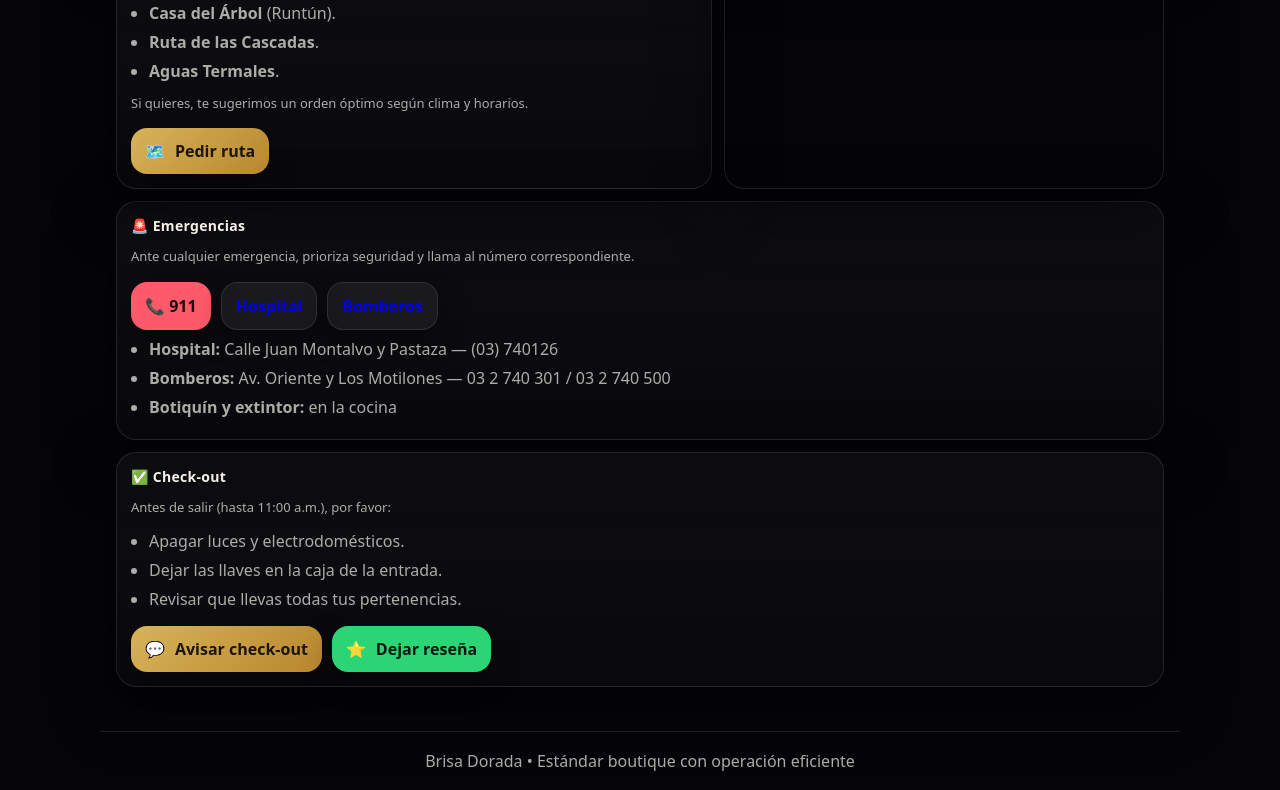
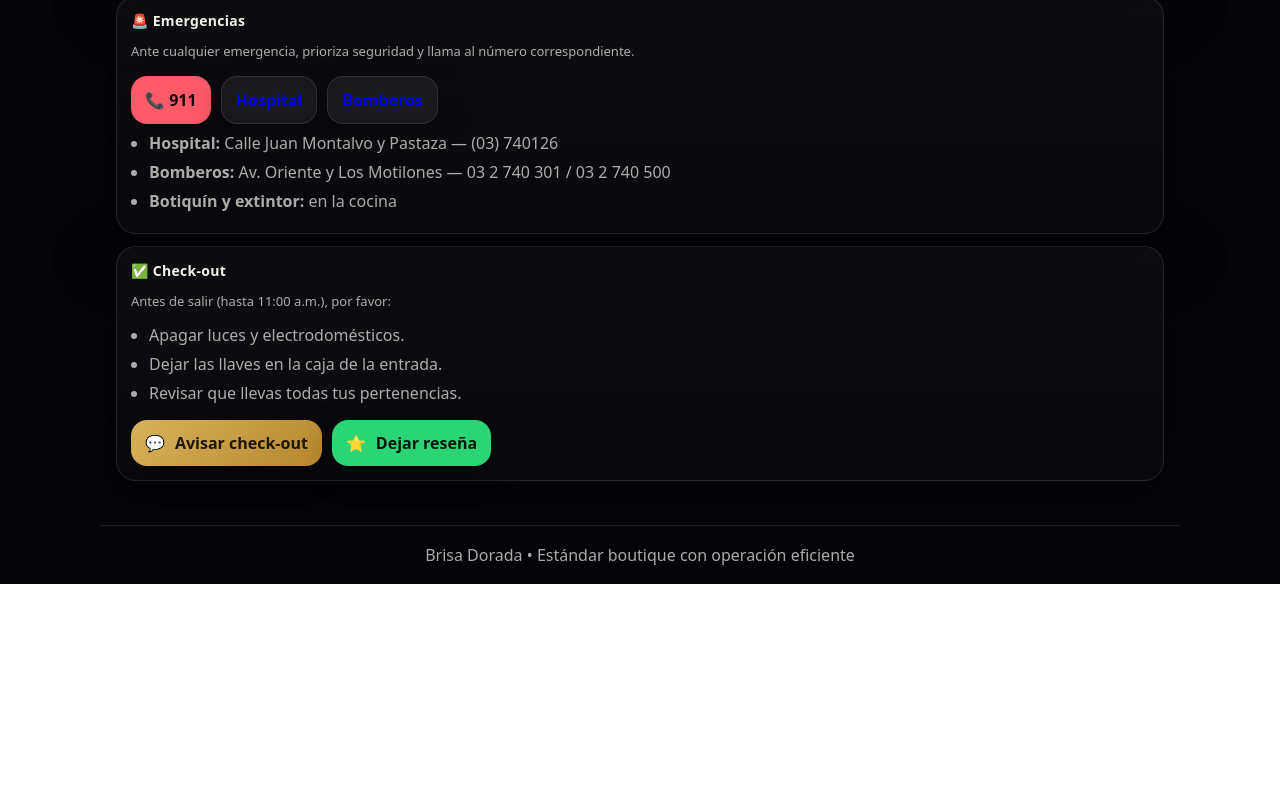
Before and after one commit to Vickyf68/brisa-dorada-bienvenida, a plain HTML site: page index.html in a window 1280 px wide. Shown: the part 1728-2518 px from the top of the page. After the commit the page ends 2312 px from the top, so only its background shows below. Drawn offline with Linux system fonts and the light colour scheme; files whose address does not match are found by name.

Commit message:
Add files via upload

```diff
--- a/index.html
+++ b/index.html
@@ -8,119 +8,60 @@
   <meta name="description" content="Brisa Dorada • Experiencia tranquila y exclusiva en Baños de Agua Santa."/>
   <style>
     :root {
-      --bg:#050509;
-      --card:#0f1016;
-      --line:rgba(255,255,255,.10);
-      --txt:#f4f1e8;
-      --muted:rgba(244,241,232,.70);
-      --gold:#d7b35a;
-      --gold2:#b8872d;
-      --shadow: 0 18px 60px rgba(0,0,0,.55);
-      --r:20px;
+      --bg:#050509; --line:rgba(255,255,255,.10);
+      --txt:#f4f1e8; --muted:rgba(244,241,232,.70);
+      --gold:#d7b35a; --gold2:#b8872d;
+      --shadow: 0 18px 60px rgba(0,0,0,.55); --r:20px;
     }
     *{box-sizing:border-box}
     body{
-      margin:0;
-      font-family: ui-sans-serif, system-ui, -apple-system, Segoe UI, Roboto, Arial, "Noto Sans";
+      margin:0; font-family: ui-sans-serif, system-ui, -apple-system, Segoe UI, Roboto, Arial, "Noto Sans";
       background:
         radial-gradient(1200px 700px at 10% 0%, rgba(215,179,90,.12), transparent 55%),
         radial-gradient(900px 600px at 90% 10%, rgba(184,135,45,.10), transparent 55%),
         linear-gradient(180deg, #050509, var(--bg));
       color:var(--txt);
     }
-    header{
-      position:sticky; top:0; z-index:20;
-      backdrop-filter: blur(12px);
-      background: rgba(5,5,9,.70);
-      border-bottom: 1px solid var(--line);
-    }
+    header{position:sticky;top:0;z-index:20;backdrop-filter:blur(12px);background:rgba(5,5,9,.70);border-bottom:1px solid var(--line);}
     .wrap{max-width:1080px;margin:0 auto;padding:14px 16px}
-    .top{display:flex; gap:12px; align-items:center; justify-content:space-between;}
+    .top{display:flex;gap:12px;align-items:center;justify-content:space-between;}
     .brand{display:flex;gap:12px;align-items:center;min-width:0}
     .brand img{width:44px;height:44px;border-radius:14px;object-fit:cover;border:1px solid rgba(215,179,90,.25);box-shadow:var(--shadow)}
-    .brand .t{min-width:0}
     .brand h1{margin:0;font-size:14px;letter-spacing:.5px}
     .brand .s{margin-top:2px;font-size:12px;color:var(--muted)}
-    .pill{
-      display:inline-flex; align-items:center; gap:8px;
-      padding:10px 12px; border-radius:999px;
-      border:1px solid var(--line);
-      background: rgba(255,255,255,.04);
-      font-weight:800;
-      cursor:pointer; user-select:none;
-      white-space:nowrap;
-      text-decoration:none;
-    }
-    .pill strong{
-      background: linear-gradient(135deg, var(--gold), var(--gold2));
-      -webkit-background-clip:text; background-clip:text; color:transparent;
-    }
-    .nav{display:flex; gap:8px; flex-wrap:wrap; margin-top:12px; overflow:auto; padding-bottom:4px;}
-    .nav a{
-      text-decoration:none;
-      padding:9px 12px; border-radius:999px;
-      border:1px solid var(--line);
-      background: rgba(255,255,255,.03);
-      font-size:12.5px; font-weight:800;
-      white-space:nowrap;
-    }
-    .nav a:hover{border-color: rgba(215,179,90,.35)}
+    .pill{display:inline-flex;align-items:center;gap:8px;padding:10px 12px;border-radius:999px;border:1px solid var(--line);background:rgba(255,255,255,.04);font-weight:800;cursor:pointer;user-select:none;white-space:nowrap;text-decoration:none;}
+    .pill strong{background:linear-gradient(135deg,var(--gold),var(--gold2));-webkit-background-clip:text;background-clip:text;color:transparent;}
+    .nav{display:flex;gap:8px;flex-wrap:wrap;margin-top:12px;overflow:auto;padding-bottom:4px;}
+    .nav a{text-decoration:none;padding:9px 12px;border-radius:999px;border:1px solid var(--line);background:rgba(255,255,255,.03);font-size:12.5px;font-weight:800;white-space:nowrap;}
+    .nav a:hover{border-color:rgba(215,179,90,.35)}
     main{max-width:1080px;margin:0 auto;padding:16px 16px 44px}
     section{scroll-margin-top:120px}
-    .hero{
-      border-radius: var(--r);
-      border:1px solid rgba(255,255,255,.10);
-      box-shadow: var(--shadow);
-      overflow:hidden;
-      background:
-        linear-gradient(180deg, rgba(0,0,0,.18), rgba(0,0,0,.68)),
-        url("assets/sala_vista.jpg");
-      background-size: cover;
-      background-position: center;
-    }
+    .hero{border-radius:var(--r);border:1px solid rgba(255,255,255,.10);box-shadow:var(--shadow);overflow:hidden;
+      background:linear-gradient(180deg, rgba(0,0,0,.18), rgba(0,0,0,.68)), url("assets/sala_vista.jpg");
+      background-size:cover;background-position:center;}
     .heroInner{padding:26px 16px}
     @media(min-width:860px){ .heroInner{padding:34px 26px} }
-    .logoBig{
-      width:84px;height:84px;border-radius:24px;object-fit:cover;
-      border:1px solid rgba(215,179,90,.28);
-      box-shadow: var(--shadow);
-    }
-    .kicker{
-      margin-top:14px;
-      display:inline-flex; align-items:center; gap:8px;
-      padding:8px 10px; border-radius:999px;
-      border:1px solid rgba(215,179,90,.22);
-      background: rgba(215,179,90,.08);
-      font-size:12px; font-weight:900; letter-spacing:.2px;
-    }
+    .logoBig{width:84px;height:84px;border-radius:24px;object-fit:cover;border:1px solid rgba(215,179,90,.28);box-shadow:var(--shadow);}
+    .kicker{margin-top:14px;display:inline-flex;align-items:center;gap:8px;padding:8px 10px;border-radius:999px;border:1px solid rgba(215,179,90,.22);background:rgba(215,179,90,.08);font-size:12px;font-weight:900;letter-spacing:.2px;}
     .hero h2{margin:12px 0 6px;font-size:22px;letter-spacing:.6px}
     .hero p{margin:0;color:rgba(244,241,232,.82);font-size:13.5px;line-height:1.35;max-width:60ch}
     .btns{display:flex;gap:10px;flex-wrap:wrap;margin-top:16px}
-    .btn{
-      display:inline-flex; align-items:center; gap:10px;
-      padding:12px 14px;
-      border-radius: 16px;
-      font-weight:900;
-      text-decoration:none;
-      border:1px solid rgba(255,255,255,.10);
-      background: rgba(255,255,255,.06);
-      box-shadow: 0 10px 28px rgba(0,0,0,.35);
-    }
-    .btn.gold{color:#1c1509;background: linear-gradient(135deg, var(--gold), var(--gold2));border:0;}
+    .btn{display:inline-flex;align-items:center;gap:10px;padding:12px 14px;border-radius:16px;font-weight:900;text-decoration:none;border:1px solid rgba(255,255,255,.10);background:rgba(255,255,255,.06);box-shadow:0 10px 28px rgba(0,0,0,.35);}
+    .btn.gold{color:#1c1509;background:linear-gradient(135deg,var(--gold),var(--gold2));border:0;}
     .ok{background:#2bd576;color:#04160d;border:0}
     .danger{background:#ff5a6a;color:#1b070a;border:0}
-    .grid{display:grid; gap:12px; margin-top:12px; grid-template-columns: repeat(auto-fit, minmax(240px, 1fr));}
-    .card{background: linear-gradient(180deg, rgba(255,255,255,.04), rgba(255,255,255,.02)); border:1px solid var(--line); border-radius: var(--r); padding:14px; box-shadow: var(--shadow);}
-    .card h3{margin:0 0 10px; font-size:14px; letter-spacing:.3px}
-    .muted{color:var(--muted); font-size:13px; line-height:1.35}
-    .list{margin:8px 0 0; padding-left:18px}
-    .list li{margin:7px 0; color:var(--muted)}
-    code{background: rgba(255,255,255,.07); border:1px solid rgba(255,255,255,.10); padding:3px 7px; border-radius:10px}
-    .chips{display:flex; gap:8px; flex-wrap:wrap; margin-top:10px}
+    .grid{display:grid;gap:12px;margin-top:12px;grid-template-columns:repeat(auto-fit,minmax(240px,1fr));}
+    .card{background:linear-gradient(180deg, rgba(255,255,255,.04), rgba(255,255,255,.02));border:1px solid var(--line);border-radius:var(--r);padding:14px;box-shadow:var(--shadow);}
+    .card h3{margin:0 0 10px;font-size:14px;letter-spacing:.3px}
+    .muted{color:var(--muted);font-size:13px;line-height:1.35}
+    .list{margin:8px 0 0;padding-left:18px}
+    .list li{margin:7px 0;color:var(--muted)}
+    code{background:rgba(255,255,255,.07);border:1px solid rgba(255,255,255,.10);padding:3px 7px;border-radius:10px}
+    .chips{display:flex;gap:8px;flex-wrap:wrap;margin-top:10px}
     .chip{padding:8px 10px;border-radius:999px;border:1px solid rgba(255,255,255,.10);background:rgba(255,255,255,.04);font-size:12px;font-weight:800;color:var(--muted)}
-    .split{display:grid; gap:12px; grid-template-columns:1fr}
+    .split{display:grid;gap:12px;grid-template-columns:1fr}
     @media(min-width:900px){ .split{grid-template-columns:1.15fr .85fr} }
-    .imgCard{border-radius: var(--r); overflow:hidden; border:1px solid rgba(255,255,255,.10); min-height:220px; background-size:cover; background-position:center; box-shadow: var(--shadow);}
+    .imgCard{border-radius:var(--r);overflow:hidden;border:1px solid rgba(255,255,255,.10);min-height:220px;background-size:cover;background-position:center;box-shadow:var(--shadow);}
     .qr img{width:200px;max-width:100%;border-radius:18px;border:1px solid rgba(215,179,90,.25)}
     footer{max-width:1080px;margin:0 auto;padding:18px 16px;color:var(--muted);text-align:center;border-top:1px solid var(--line)}
   </style>
@@ -147,7 +88,6 @@
       <a href="#wifi">WiFi</a>
       <a href="#casa">Casa</a>
       <a href="#reglas">Reglas</a>
-      <a href="#bano">Baños</a>
       <a href="#emergencias">Emergencias</a>
       <a href="#checkout">Check-out</a>
     </div>
@@ -180,9 +120,9 @@
   <section id="soporte" class="grid">
     <div class="card">
       <h3>💬 <span id="supportTitle">Soporte directo</span></h3>
-      <p class="muted" id="supportText">Escríbenos por WhatsApp. Respuesta rápida durante tu estadía.</p>
+      <p class="muted" id="supportText">Escríbenos por WhatsApp solo para temas de la casa durante tu estadía.</p>
       <div class="btns">
-        <a class="btn gold" target="_blank" href="https://wa.me/593987436423?text=Hola%20Brisa%20Dorada,%20tengo%20una%20consulta:%20">WhatsApp</a>
+        <a class="btn gold" target="_blank" href="https://wa.me/593987436423?text=Hola%20Brisa%20Dorada,%20tengo%20una%20consulta%20sobre%20la%20casa:%20">WhatsApp</a>
         <button class="btn" onclick="copyText('+593987436423')"><span id="copyPhone">Copiar número</span></button>
       </div>
     </div>
@@ -199,8 +139,8 @@
 
   <section id="llegada" class="split" style="margin-top:12px;">
     <div class="card">
-      <h3>📍 <span id="arrivalTitle">Llegada y Check‑in</span></h3>
-      <p class="muted" id="arrivalText"><b>Check‑in:</b> desde 15:00 • <b>Check‑out:</b> 11:00. Acceso con caja de llaves en la entrada. Avísanos tu hora aproximada.</p>
+      <h3>📍 <span id="arrivalTitle">Llegada y Check-in</span></h3>
+      <p class="muted" id="arrivalText"><b>Check-in:</b> desde 15:00 • <b>Check-out:</b> 11:00. Acceso con caja de llaves en la entrada. Avísanos tu hora aproximada.</p>
       <div class="btns">
         <a class="btn gold" target="_blank" href="https://wa.me/593987436423?text=Hola%20Brisa%20Dorada,%20mi%20hora%20aproximada%20de%20llegada%20es:%20">🕒 <span id="btnArr">Avisar llegada</span></a>
         <a class="btn" target="_blank" href="https://maps.app.goo.gl/qqcKuewSDVJwxgG9A">🗺️ <span id="btnRoute">Ver ruta</span></a>
@@ -252,22 +192,6 @@
     </div>
   </section>
 
-  <section id="bano" class="split" style="margin-top:12px;">
-    <div class="card">
-      <h3>🌋 <span id="bTitle">Qué hacer en Baños</span></h3>
-      <ul class="list">
-        <li id="b1"><b>Casa del Árbol</b> (Runtún).</li>
-        <li id="b2"><b>Ruta de las Cascadas</b>.</li>
-        <li id="b3"><b>Aguas Termales</b>.</li>
-      </ul>
-      <p class="muted" id="bTip">Si quieres, te sugerimos un orden óptimo según clima y horarios.</p>
-      <div class="btns">
-        <a class="btn gold" target="_blank" href="https://wa.me/593987436423?text=Hola%20Brisa%20Dorada,%20quiero%20una%20ruta%20sugerida%20para%20hoy%20seg%C3%BAn%20el%20clima.">🗺️ <span id="bBtn">Pedir ruta</span></a>
-      </div>
-    </div>
-    <div class="imgCard" style="background-image:url('assets/comedor2.jpg')"></div>
-  </section>
-
   <section id="emergencias" class="card" style="margin-top:12px;">
     <h3>🚨 <span id="eTitle">Emergencias</span></h3>
     <p class="muted" id="eText">Ante cualquier emergencia, prioriza seguridad y llama al número correspondiente.</p>
@@ -284,7 +208,7 @@
   </section>
 
   <section id="checkout" class="card" style="margin-top:12px;">
-    <h3>✅ <span id="coTitle">Check‑out</span></h3>
+    <h3>✅ <span id="coTitle">Check-out</span></h3>
     <p class="muted" id="coText">Antes de salir (hasta 11:00 a.m.), por favor:</p>
     <ul class="list">
       <li id="co1">Apagar luces y electrodomésticos.</li>
@@ -292,7 +216,7 @@
       <li id="co3">Revisar que llevas todas tus pertenencias.</li>
     </ul>
     <div class="btns">
-      <a class="btn gold" target="_blank" href="https://wa.me/593987436423?text=Hola%20Brisa%20Dorada,%20ya%20realic%C3%A9%20el%20check-out.%20Gracias.">💬 <span id="coBtn">Avisar check‑out</span></a>
+      <a class="btn gold" target="_blank" href="https://wa.me/593987436423?text=Hola%20Brisa%20Dorada,%20ya%20realic%C3%A9%20el%20check-out.%20Gracias.">💬 <span id="coBtn">Avisar check-out</span></a>
       <a class="btn ok" target="_blank" href="https://es-l.airbnb.com/rooms/1507240965366342816?check_in=2026-03-07&check_out=2026-03-09&guests=1&adults=1&s=67&unique_share_id=b6e6f9b4-98d3-4703-8998-52b263c84902">⭐ <span id="coRev">Dejar reseña</span></a>
     </div>
   </section>
@@ -310,12 +234,12 @@
       heroText:"Tu refugio para descansar, disfrutar y sentirte como en casa. Vista a la montaña, silencio real y ubicación estratégica.",
       btnW:"WhatsApp", btnM:"Ubicación", btnR:"Reseña",
       supportTitle:"Soporte directo",
-      supportText:"Escríbenos por WhatsApp. Respuesta rápida durante tu estadía.",
+      supportText:"Escríbenos por WhatsApp solo para temas de la casa durante tu estadía.",
       copyPhone:"Copiar número",
       qrText:"Escanea para abrir esta guía en tu celular.",
       copyLink:"Copiar link",
-      arrivalTitle:"Llegada y Check‑in",
-      arrivalText:"<b>Check‑in:</b> desde 15:00 • <b>Check‑out:</b> 11:00. Acceso con caja de llaves en la entrada. Avísanos tu hora aproximada.",
+      arrivalTitle:"Llegada y Check-in",
+      arrivalText:"<b>Check-in:</b> desde 15:00 • <b>Check-out:</b> 11:00. Acceso con caja de llaves en la entrada. Avísanos tu hora aproximada.",
       btnArr:"Avisar llegada", btnRoute:"Ver ruta",
       arr1:"Revisa la ubicación en Maps antes de salir.",
       arr2:"Al entrar, verifica agua caliente y WiFi.",
@@ -324,25 +248,17 @@
       wifiTip:"Tip: para mejor estabilidad, ubícate cerca del router. Si hay intermitencia, reinicia el router y avísanos.",
       homeTitle:"La casa",
       homeText:"Casa completa privada, ambiente familiar y tranquilo, vista a la montaña, cocina equipada y parqueadero.",
-      home1:"Usa con confianza, cuida con cariño y deja todo limpio.",
-      home2:"Botiquín y extintor: en la cocina.",
       rulesTitle:"Reglas de la casa",
       rulesText:"Cuidamos a nuestros vecinos. Respeta horarios de descanso para una estadía excelente.",
-      bTitle:"Qué hacer en Baños",
-      b1:"Casa del Árbol (Runtún).",
-      b2:"Ruta de las Cascadas.",
-      b3:"Aguas Termales.",
-      bTip:"Si quieres, te sugerimos un orden óptimo según clima y horarios.",
-      bBtn:"Pedir ruta",
       eTitle:"Emergencias",
       eText:"Ante cualquier emergencia, prioriza seguridad y llama al número correspondiente.",
       eHosp:"Hospital", eFire:"Bomberos",
-      coTitle:"Check‑out",
+      coTitle:"Check-out",
       coText:"Antes de salir (hasta 11:00 a.m.), por favor:",
       co1:"Apagar luces y electrodomésticos.",
       co2:"Dejar las llaves en la caja de la entrada.",
       co3:"Revisar que llevas todas tus pertenencias.",
-      coBtn:"Avisar check‑out",
+      coBtn:"Avisar check-out",
       coRev:"Dejar reseña",
       foot:"Brisa Dorada • Estándar boutique con operación eficiente"
     },
@@ -353,12 +269,12 @@
       heroText:"Your place to rest, enjoy and feel at home. Mountain views, true quietness and a strategic location.",
       btnW:"WhatsApp", btnM:"Location", btnR:"Review",
       supportTitle:"Direct support",
-      supportText:"Message us on WhatsApp. Fast response during your stay.",
+      supportText:"Message us on WhatsApp only for home-related topics during your stay.",
       copyPhone:"Copy number",
       qrText:"Scan to open this guide on your phone.",
       copyLink:"Copy link",
-      arrivalTitle:"Arrival & Check‑in",
-      arrivalText:"<b>Check‑in:</b> from 3:00 p.m. • <b>Check‑out:</b> 11:00 a.m. Access via entrance key lockbox. Please share your ETA.",
+      arrivalTitle:"Arrival & Check-in",
+      arrivalText:"<b>Check-in:</b> from 3:00 p.m. • <b>Check-out:</b> 11:00 a.m. Access via entrance key lockbox. Please share your ETA.",
       btnArr:"Share ETA", btnRoute:"View route",
       arr1:"Open the location in Maps before you leave.",
       arr2:"After entry, check hot water and WiFi.",
@@ -367,25 +283,17 @@
       wifiTip:"Tip: for best stability, stay closer to the router. If unstable, restart it and message us.",
       homeTitle:"The home",
       homeText:"Entire private home, calm family vibe, mountain view, equipped kitchen and parking.",
-      home1:"Use everything with confidence, take care of it, and leave it clean.",
-      home2:"First aid kit & extinguisher: in the kitchen.",
       rulesTitle:"House rules",
       rulesText:"We care about our neighbors. Please respect quiet hours for an excellent stay.",
-      bTitle:"Things to do in Baños",
-      b1:"Tree House (Runtún).",
-      b2:"Waterfall Route.",
-      b3:"Thermal pools.",
-      bTip:"If you want, we can suggest the best order based on weather and time.",
-      bBtn:"Ask for a route",
       eTitle:"Emergencies",
       eText:"In any emergency, prioritize safety and call the appropriate number.",
       eHosp:"Hospital", eFire:"Firefighters",
-      coTitle:"Check‑out",
+      coTitle:"Check-out",
       coText:"Before leaving (until 11:00 a.m.), please:",
       co1:"Turn off lights and appliances.",
       co2:"Drop the keys in the entrance lockbox.",
       co3:"Make sure you have all your belongings.",
-      coBtn:"Notify check‑out",
+      coBtn:"Notify check-out",
       coRev:"Leave a review",
       foot:"Brisa Dorada • Boutique standard with efficient operations"
     }
@@ -426,13 +334,6 @@
 
     document.getElementById("rulesTitle").textContent = x.rulesTitle;
     document.getElementById("rulesText").textContent = x.rulesText;
-
-    document.getElementById("bTitle").textContent = x.bTitle;
-    document.getElementById("b1").innerHTML = "<b>" + x.b1.split(" (")[0] + "</b>" + (x.b1.includes("(") ? " ("+x.b1.split(" (")[1] : "");
-    document.getElementById("b2").innerHTML = "<b>" + x.b2.replace(".","") + "</b>.";
-    document.getElementById("b3").innerHTML = "<b>" + x.b3.replace(".","") + "</b>.";
-    document.getElementById("bTip").textContent = x.bTip;
-    document.getElementById("bBtn").textContent = x.bBtn;
 
     document.getElementById("eTitle").textContent = x.eTitle;
     document.getElementById("eText").textContent = x.eText;
```
Also changed, not shown: assets/cocina.jpg (added), assets/comedor.jpg (added), assets/comedor2.jpg (added), assets/dormitorio2.jpg (added), assets/qr_libro.png (added), assets/sala.jpg (added), assets/sala_vista.jpg (added), assets/terraza.jpg (added).
